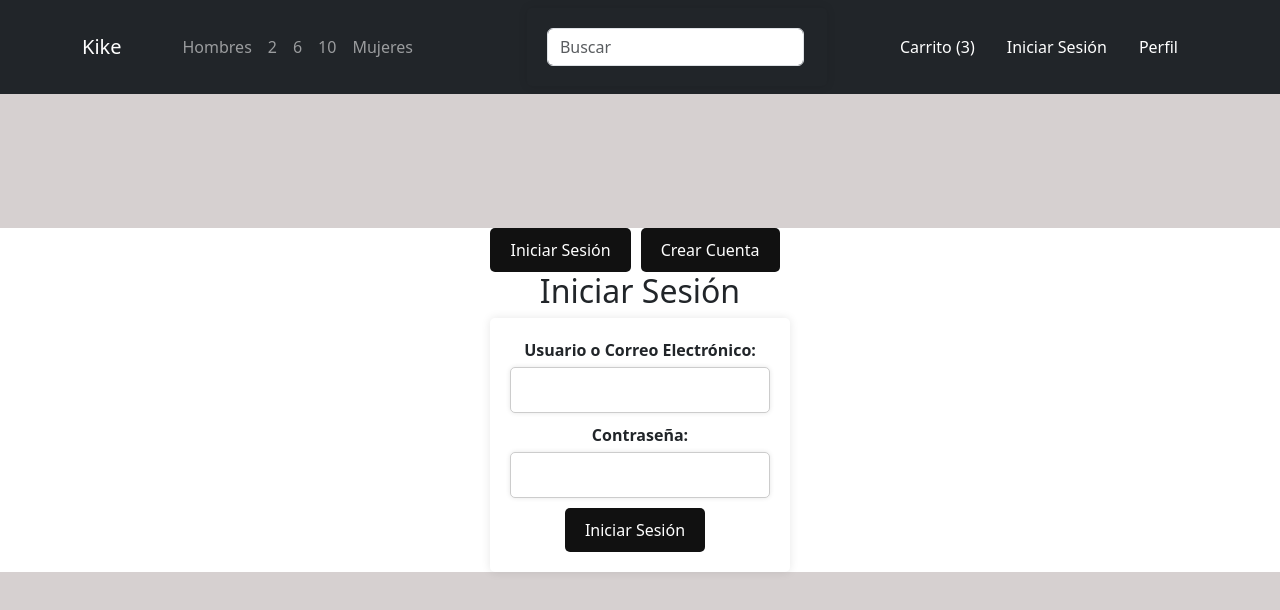
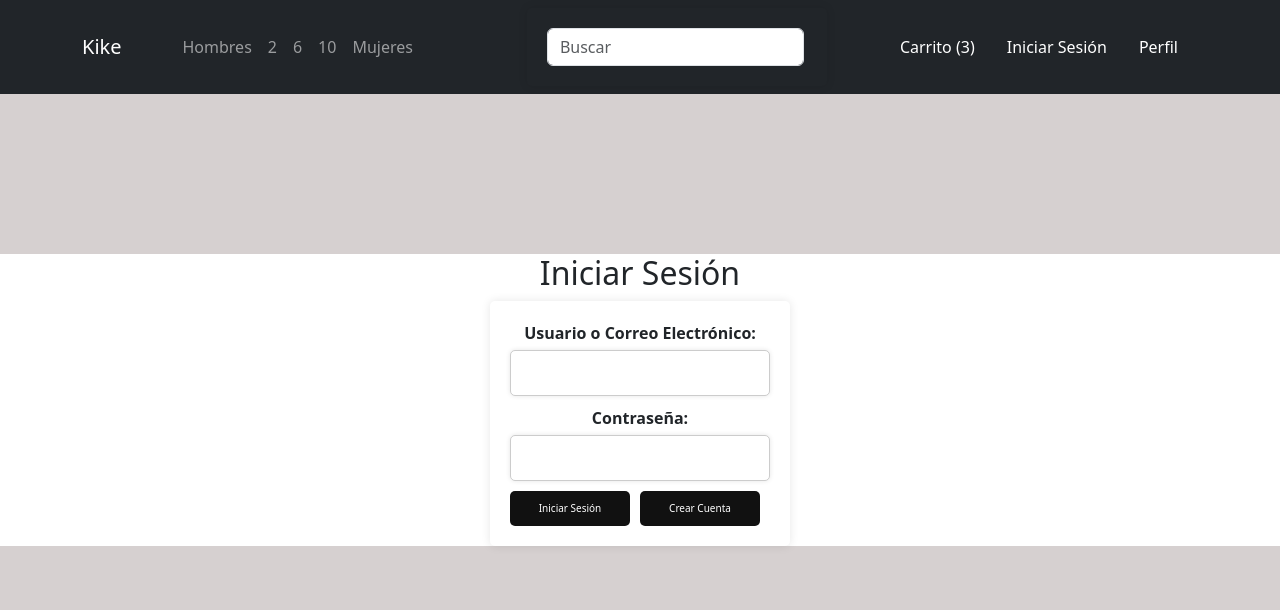
Before and after one commit to AlexGR10/tienda_online-tenis_vue, a Vue app: page /modulo7 in a window 1280 px wide. Shown: the top 610 px of the page. Built offline with nearby package versions, Linux system fonts and the light colour scheme.

Commit message:
module 7 mod

```diff
--- a/src/components/modulo7.vue
+++ b/src/components/modulo7.vue
@@ -1,11 +1,5 @@
 <template>
   <div>
-    <!-- Navegación entre pestañas -->
-    <div>
-      <button @click="currentTab = 'login'" class="button">Iniciar Sesión</button>
-      <button @click="currentTab = 'signup'" class="button">Crear Cuenta</button>
-    </div>
-
     <!-- Formulario de inicio de sesión -->
     <div v-if="currentTab === 'login'">
       <h2>Iniciar Sesión</h2>
@@ -18,7 +12,10 @@
           <label for="password">Contraseña:</label>
           <input type="password" id="password" v-model="loginData.password" required>
         </div>
-        <button type="submit" class="button">Iniciar Sesión</button>
+        <div class="tab">
+          <button type="submit" class="button">Iniciar Sesión</button>
+          <button @click="currentTab = 'signup'" class="button" :class="tab">Crear Cuenta</button>
+        </div>
       </form>
     </div>
 
@@ -42,7 +39,10 @@
           <label for="confirmPassword">Confirmar Contraseña:</label>
           <input type="password" id="confirmPassword" v-model="signupData.confirmPassword" required>
         </div>
-        <button type="submit" class="button">Crear Cuenta</button>
+        <div class="tab">
+          <button @click="currentTab = 'login'" class="button">Iniciar Sesión</button>
+          <button type="submit" class="button">Crear Cuenta</button>
+        </div>
       </form>
     </div>
   </div>
@@ -122,13 +122,22 @@ input[type="submit"]:hover {
   color: #fff;
   border: none;
   padding: 10px 20px;
-  font-size: 16px;
+  font-size: 10px;
   border-radius: 5px;
   cursor: pointer;
   margin-right: 10px;
   transition: background-color 0.3s ease;
 }
 
+.tab{
+  display: flex;
+}
+
+.tab button {
+  flex: 1;
+  margin-right: 10px;
+}
+
 .button:hover {
   background-color: #333;
 }
```
